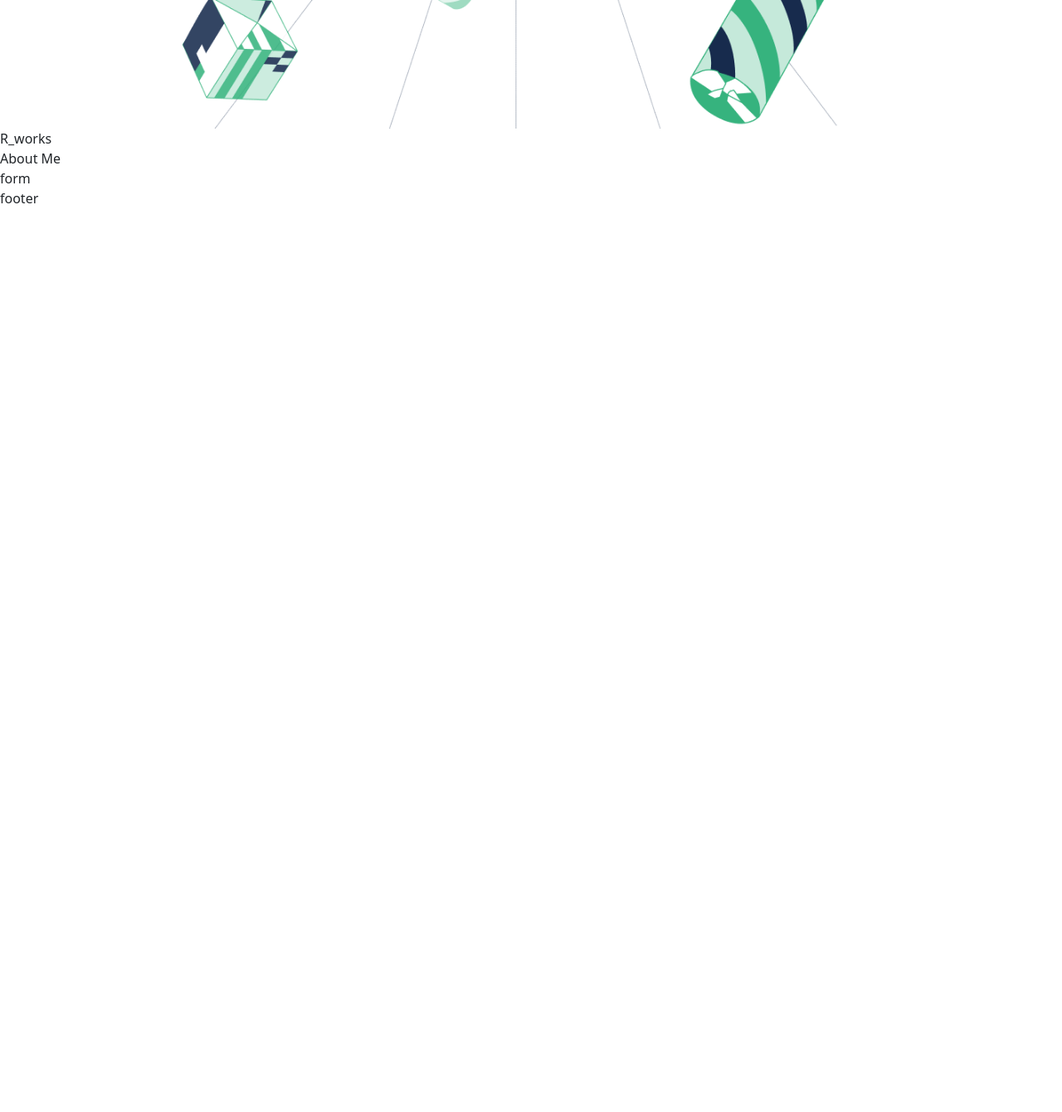
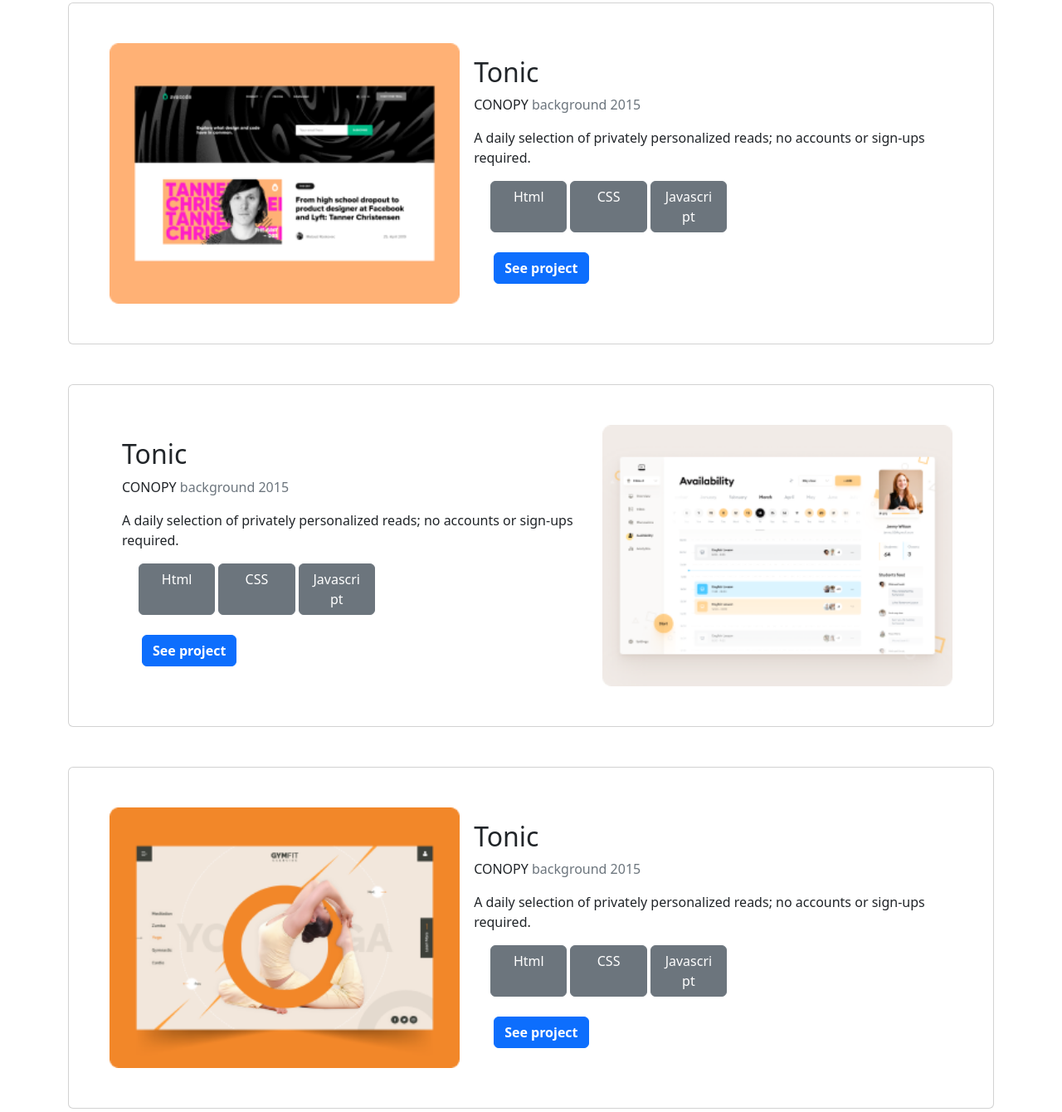
Before and after one commit to mzirkof/try_bootstrap, a website: page index.html in a window 1280 px wide. Shown: the part 701-2041 px from the top of the page at 83% size. Before the commit the page ends 952 px from the top, so only its background shows below. Drawn offline with nearby package versions, Linux system fonts and the light colour scheme.

Commit message:
Add jobs section

```diff
--- a/index.html
+++ b/index.html
@@ -40,8 +40,8 @@
         </div>
       </div>
     </nav>
-    <section class="banner bg-image " style="background-image:url(./assets/images/Header-llustration-desktop.png) ;background-size: cover;height: 100vh;width: 100vw;">
-      <div class="row d-flex justify-content-center">
+    <section class="banner bg-image " style="background-image:url(./assets/images/Header-llustration-desktop.png) ;background-size: cover;height: 600px;width: 100%;">
+      <div class="row d-flex justify-content-center align-items-center">
 
         <div class="col-9 mt-5 d-flex justify-content-center">
           <h1 class="h1">
@@ -51,17 +51,100 @@
       </div>
       <div class="row d-flex justify-content-center">
         <div class="col-9 mt-5 d-flex justify-content-center">
-            <p >
+            <p class="">
               I can help you build a product , feature or website Look through some of my work and experience! If you like what you see and have a project you need coded,
       don’t hesitate to contact me.
             </p>
         </div>
       </div>
-
-
       </h1>
     </section>
-    <section class="r_works">R_works</section>
+    <section class="container r_works">
+      <div class="card my-5 ">
+        <div class="g-0 row p-5">
+          <div class="col-5 d-flex justify-content-center"> <img src="./assets/images/Snapshoot Portfolio.png" alt="card1"></div>
+          <div class="col-7">
+            <div class="card-body">
+              <h2 class="h2 card-title">Tonic</h2>
+              <p class="card-text">CONOPY <span class="text-secondary"> background 2015</span></p>
+              <p class="card-text">A daily selection of privately personalized reads; no accounts
+                or sign-ups required.</p>
+              <ul class="row">
+                <li class="col-2 btn btn-secondary me-1">Html</li>
+                <li class="col-2 btn btn-secondary me-1 ">CSS</li>
+                <li class="col-2 btn btn-secondary me-1">Javascript</li>
+              </ul>
+              <div>
+                <button type="button" class="btn btn-primary fw-bold my-2 mx-4">See project</button>
+              </div>
+            </div>
+          </div>
+        </div>
+      </div>
+      <div class="card my-5 ">
+        <div class="g-0 row p-5">
+          <div class="col-5 d-flex justify-content-center order-2"> <img src="./assets/images/card2.png" alt="card1"></div>
+          <div class="col-7 order-1">
+            <div class="card-body">
+              <h2 class="h2 card-title">Tonic</h2>
+              <p class="card-text">CONOPY <span class="text-secondary"> background 2015</span></p>
+              <p class="card-text">A daily selection of privately personalized reads; no accounts
+                or sign-ups required.</p>
+              <ul class="row">
+                <li class="col-2 btn btn-secondary me-1">Html</li>
+                <li class="col-2 btn btn-secondary me-1 ">CSS</li>
+                <li class="col-2 btn btn-secondary me-1">Javascript</li>
+              </ul>
+              <div>
+                <button type="button" class="btn btn-primary fw-bold my-2 mx-4">See project</button>
+              </div>
+            </div>
+          </div>
+        </div>
+      </div>
+      <div class="card my-5 ">
+        <div class="g-0 row p-5">
+          <div class="col-5 d-flex justify-content-center "> <img src="./assets/images/card3.png" alt="card1"></div>
+          <div class="col-7 ">
+            <div class="card-body">
+              <h2 class="h2 card-title">Tonic</h2>
+              <p class="card-text">CONOPY <span class="text-secondary"> background 2015</span></p>
+              <p class="card-text">A daily selection of privately personalized reads; no accounts
+                or sign-ups required.</p>
+              <ul class="row">
+                <li class="col-2 btn btn-secondary me-1">Html</li>
+                <li class="col-2 btn btn-secondary me-1 ">CSS</li>
+                <li class="col-2 btn btn-secondary me-1">Javascript</li>
+              </ul>
+              <div>
+                <button type="button" class="btn btn-primary fw-bold my-2 mx-4">See project</button>
+              </div>
+            </div>
+          </div>
+        </div>
+      </div>
+      <div class="card my-5 ">
+      <div class="g-0 row p-5">
+        <div class="col-5 d-flex justify-content-center order-2"> <img src="./assets/images/card4.png" alt="card1"></div>
+        <div class="col-7 order-1">
+          <div class="card-body">
+            <h2 class="h2 card-title">Tonic</h2>
+            <p class="card-text">CONOPY <span class="text-secondary"> background 2015</span></p>
+            <p class="card-text">A daily selection of privately personalized reads; no accounts
+              or sign-ups required.</p>
+            <ul class="row">
+              <li class="col-2 btn btn-secondary me-1">Html</li>
+              <li class="col-2 btn btn-secondary me-1 ">CSS</li>
+              <li class="col-2 btn btn-secondary me-1">Javascript</li>
+            </ul>
+            <div>
+              <button type="button" class="btn btn-primary fw-bold my-2 mx-4">See project</button>
+            </div>
+          </div>
+        </div>
+      </div>
+    </div>
+    </section>
     <section class="about_me">About Me</section>
     <section class="form">form</section>
     <footer>footer</footer>
```
Also changed, not shown: assets/images/Snapshoot Portfolio.png (added), assets/images/card1.png (added), assets/images/card2.png (added), assets/images/card3.png (added), assets/images/card4.png (added).
